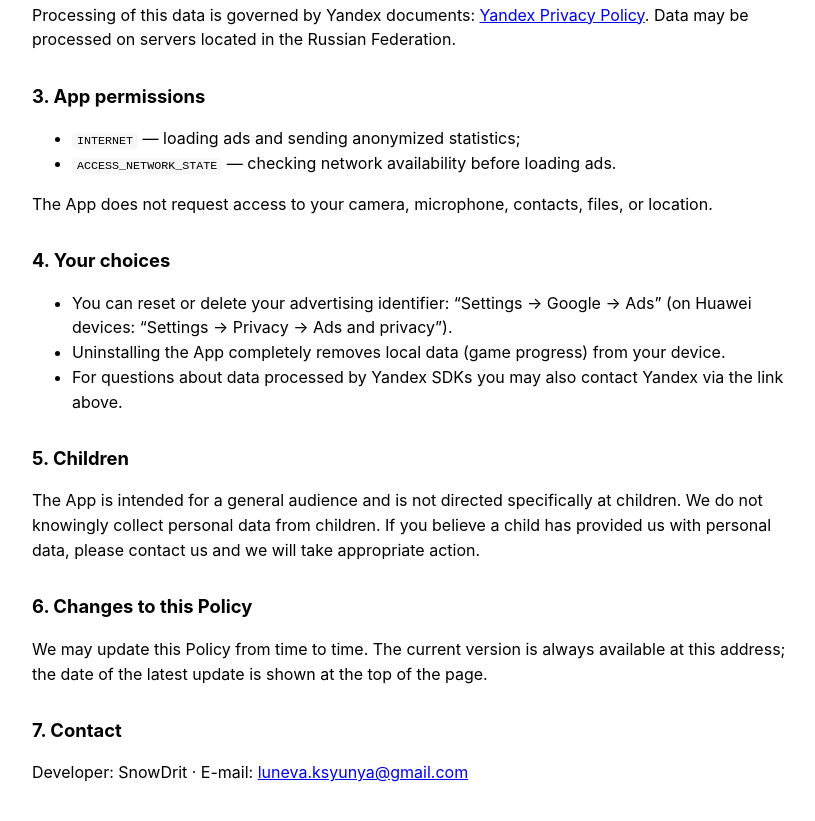
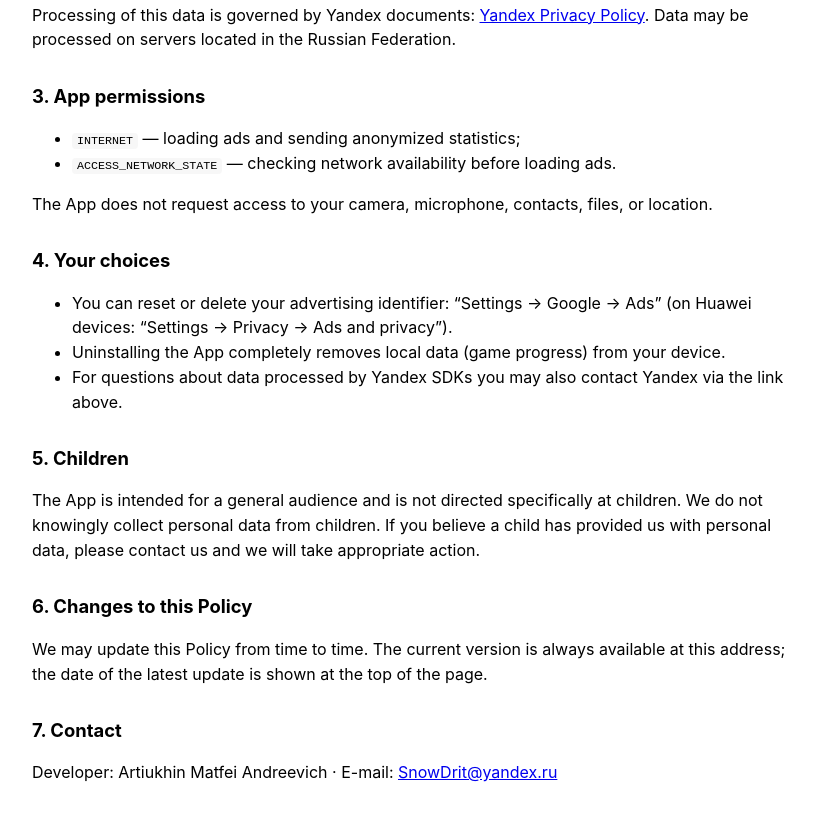
Before and after one commit to SnowDrit/pixelmine-privacy, a plain HTML site: page index.html in a window 1280 px wide. Shown: the part 2574-3395 px from the top of the page, without its empty margins (228-1043 px from the left). Drawn offline with Linux system fonts and the light colour scheme.

Commit message:
Update index.html

```diff
--- a/index.html
+++ b/index.html
@@ -147,7 +147,7 @@
 address; the date of the latest update is shown at the top of the page.</p>
 
 <h2>7. Contact</h2>
-<p>Developer: SnowDrit · E-mail: <a href="mailto:luneva.ksyunya@gmail.com">luneva.ksyunya@gmail.com</a></p>
+<p>Developer: Artiukhin Matfei Andreevich · E-mail: <a href="mailto:SnowDrit@yandex.ru">SnowDrit@yandex.ru</a></p>
 </section>
 
 </body>
```
